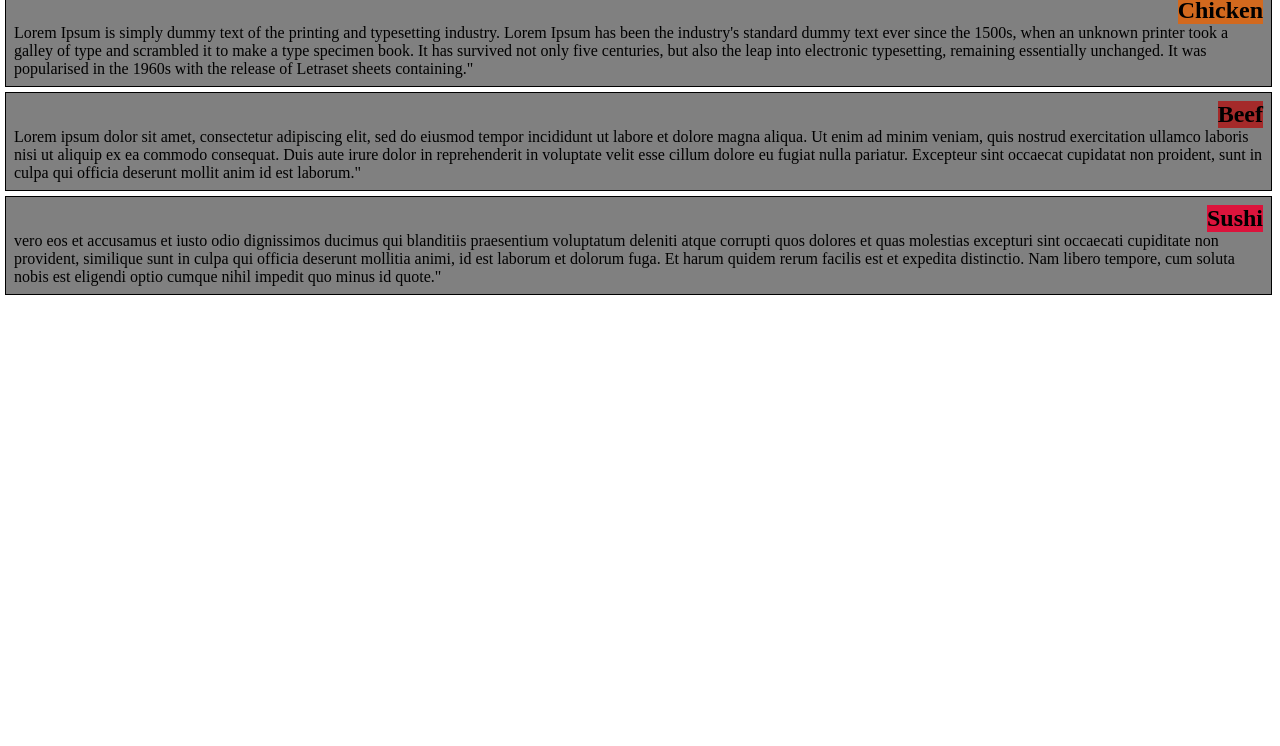
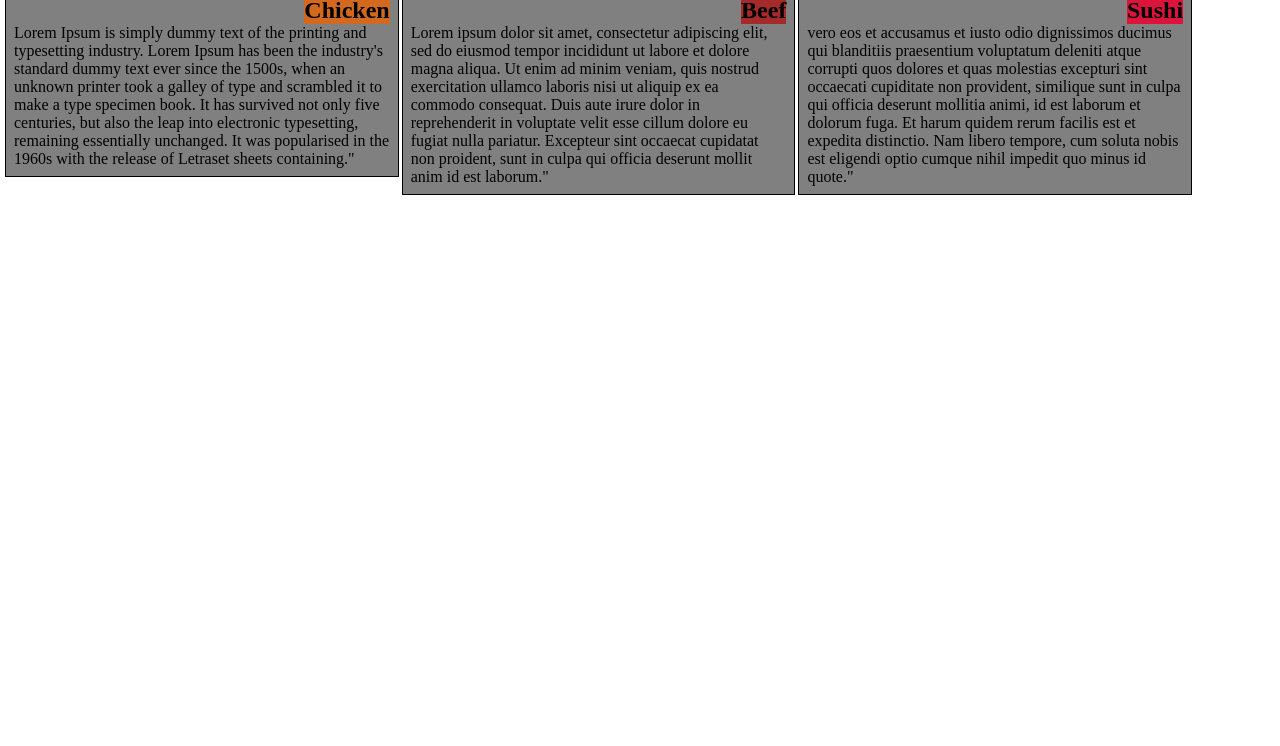
Before and after one commit to sowmyarengausha/coursera-test, a plain HTML site: page index.html in a window 1280 px wide. Shown: the part 54-800 px from the top of the page. Drawn offline with Linux system fonts and the light colour scheme; files that its build step writes are made by us from their sources.

Commit message:
Update index.html

```diff
--- a/index.html
+++ b/index.html
@@ -8,18 +8,23 @@
      </head>
      <body>
       <h1 id="p">Our menu</h1>
-       <section class="lol col-lg-4 col-md-6 col-sm-12">
+      <div class="row">
+
+       <section class="lol col-dtp-4 col-tb1-6 col-mob-12">
         <div><h2 id="id">Chicken</h2></div>
-       <div><p>Lorem Ipsum is simply dummy text of the printing and typesetting industry. Lorem Ipsum has been the industry's standard dummy text ever since the 1500s, when an unknown printer took a galley of type and scrambled it to make a type specimen book. It has survived not only five centuries, but also the leap into electronic typesetting, remaining essentially unchanged. It was popularised in the 1960s with the release of Letraset sheets containing."</p>
+       <p>Lorem Ipsum is simply dummy text of the printing and typesetting industry. Lorem Ipsum has been the industry's standard dummy text ever since the 1500s, when an unknown printer took a galley of type and scrambled it to make a type specimen book. It has survived not only five centuries, but also the leap into electronic typesetting, remaining essentially unchanged. It was popularised in the 1960s with the release of Letraset sheets containing."</p>
     </section>
+
+
+      <section class="lol col-dtp-4 col-tb1-6 col-mob-12" >
+       <h2 id="s1">Beef</h2>
+        <p>Lorem ipsum dolor sit amet, consectetur adipiscing elit, sed do eiusmod tempor incididunt ut labore et dolore magna aliqua. Ut enim ad minim veniam, quis nostrud exercitation ullamco laboris nisi ut aliquip ex ea commodo consequat. Duis aute irure dolor in reprehenderit in voluptate velit esse cillum dolore eu fugiat nulla pariatur. Excepteur sint occaecat cupidatat non proident, sunt in culpa qui officia deserunt mollit anim id est laborum."</p>
+      </section>
+
+      <section class="lol col-dtp-4 col-tb1-12 col-mob-12">
+        <h2 id="s2">Sushi</h2>
+        <p>vero eos et accusamus et iusto odio dignissimos ducimus qui blanditiis praesentium voluptatum deleniti atque corrupti quos dolores et quas molestias excepturi sint occaecati cupiditate non provident, similique sunt in culpa qui officia deserunt mollitia animi, id est laborum et dolorum fuga. Et harum quidem rerum facilis est et expedita distinctio. Nam libero tempore, cum soluta nobis est eligendi optio cumque nihil impedit quo minus id quote."</p>
+      </section>
     </div>
-      <section class="lol col-lg-4 col-md-6 col-sm-12">
-       <h2 id="s1">Beef</h2>
-        <div><p>Lorem ipsum dolor sit amet, consectetur adipiscing elit, sed do eiusmod tempor incididunt ut labore et dolore magna aliqua. Ut enim ad minim veniam, quis nostrud exercitation ullamco laboris nisi ut aliquip ex ea commodo consequat. Duis aute irure dolor in reprehenderit in voluptate velit esse cillum dolore eu fugiat nulla pariatur. Excepteur sint occaecat cupidatat non proident, sunt in culpa qui officia deserunt mollit anim id est laborum."</p></div>
-      </section>
-      <section  class="lol col-lg-4 col-md-6 col-sm-12">
-        <h2 id="s2">Sushi</h2>
-        <div><p>vero eos et accusamus et iusto odio dignissimos ducimus qui blanditiis praesentium voluptatum deleniti atque corrupti quos dolores et quas molestias excepturi sint occaecati cupiditate non provident, similique sunt in culpa qui officia deserunt mollitia animi, id est laborum et dolorum fuga. Et harum quidem rerum facilis est et expedita distinctio. Nam libero tempore, cum soluta nobis est eligendi optio cumque nihil impedit quo minus id quote."</p></div>
-      </section>
    </body>
 </html>
```
